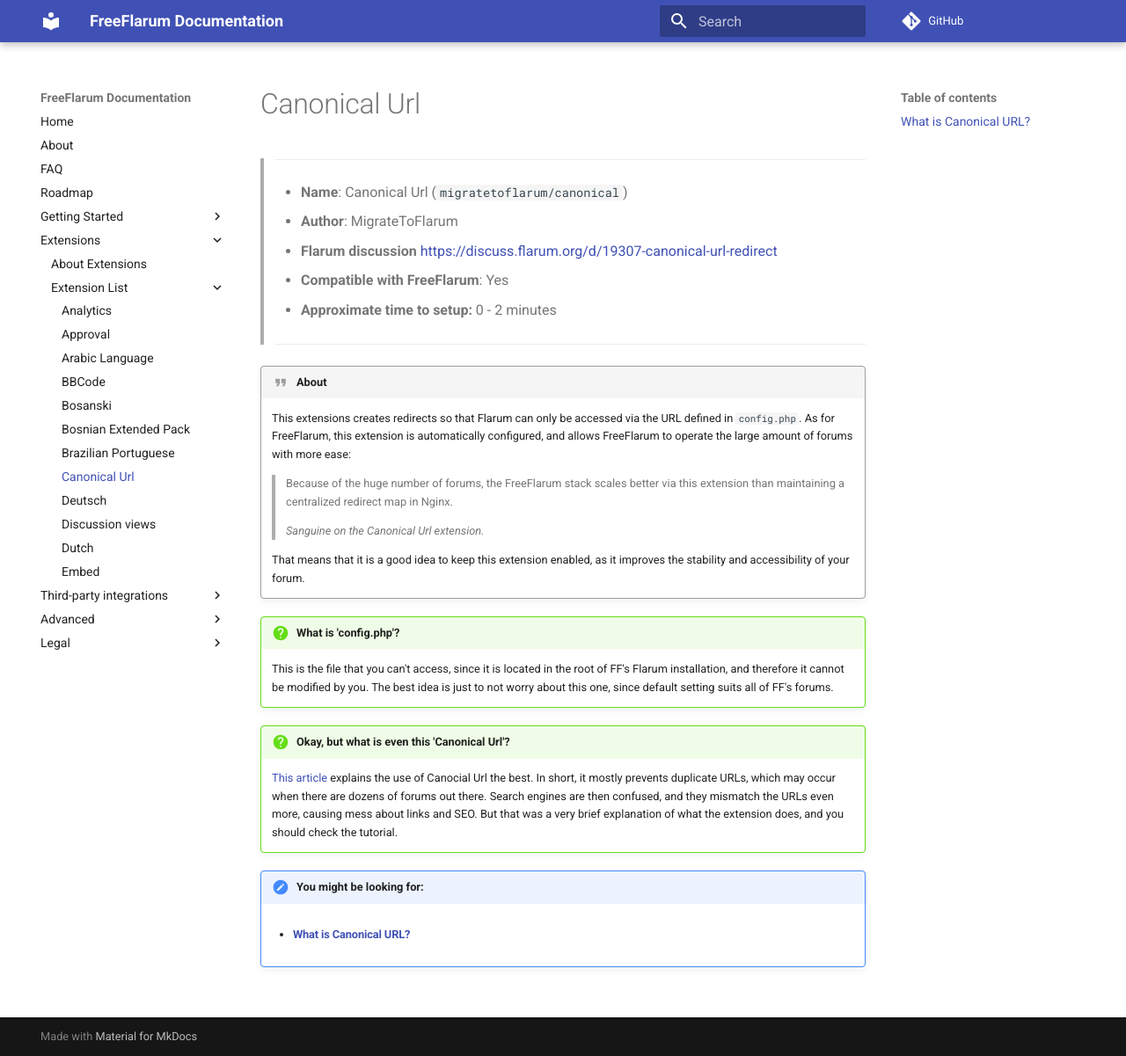
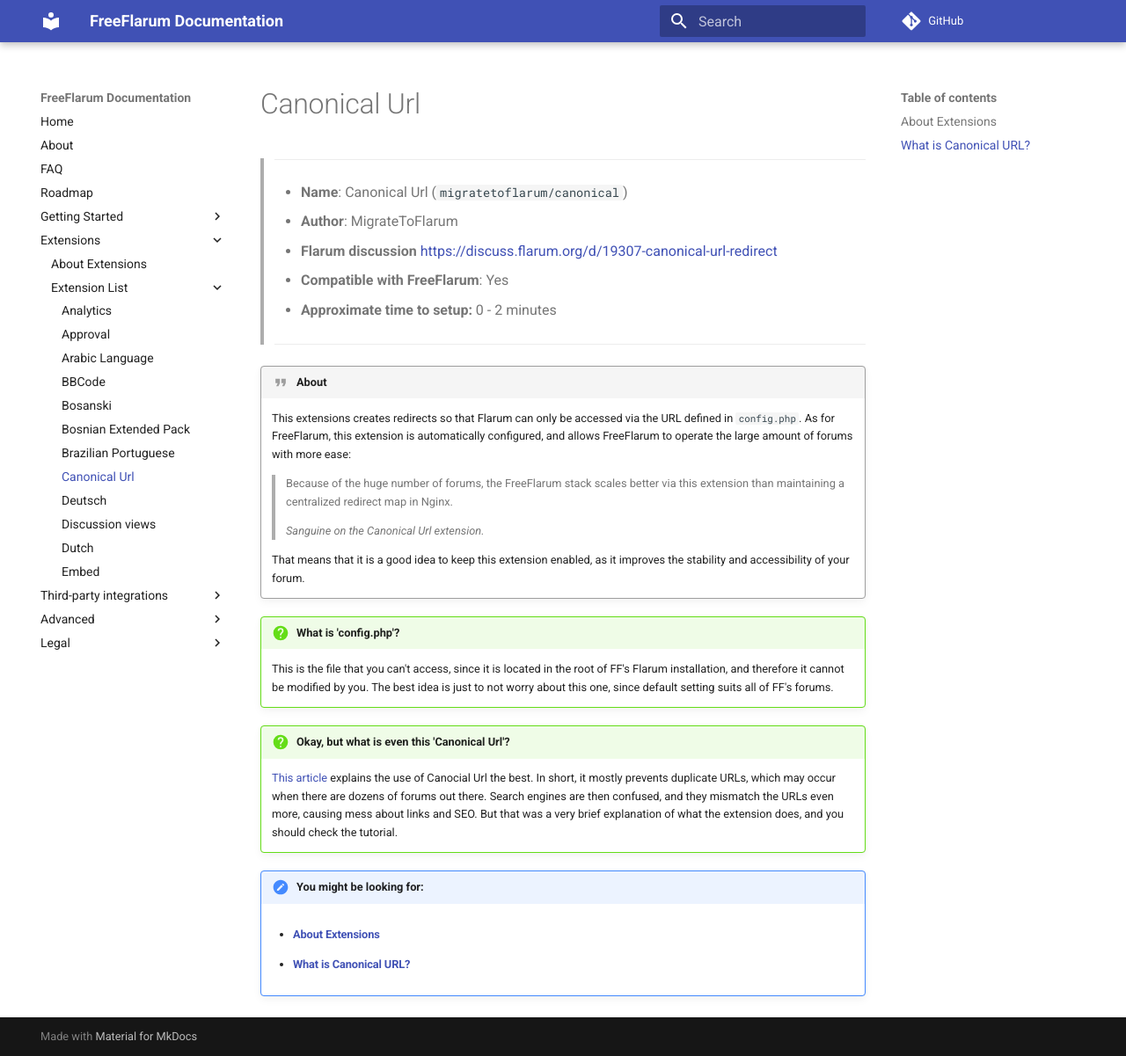
Before and after one commit to FreeFlarum/freeflarum.com, an MkDocs documentation site: the page built from docs/howto/extensions/Canonical-Url.md, in a window 1280 px wide and 1201 px high. Shown: the whole window at 88% size. Built offline with MkDocs 1.6.1 and Material for MkDocs 9.7.7, drawn with Linux system fonts in a browser that asks for light colours; comment, search, counter and statistics services are not loaded.

Commit message:
Update Canonical-Url.md

```diff
--- a/docs/howto/extensions/Canonical-Url.md
+++ b/docs/howto/extensions/Canonical-Url.md
@@ -26,4 +26,5 @@
     Search engines are then confused, and they mismatch the URLs even more, causing mess about links and SEO. But that was a very brief explanation of what the extension does, and you should check the tutorial.
 
 !!! note "You might be looking for:"
+    - #### **[About Extensions](https://www.freeflarum.com/docs/howto/extensions/About-Extensions/)**
     - #### **[What is Canonical URL?](https://yoast.com/what-is-a-canonical-url/)**
```
